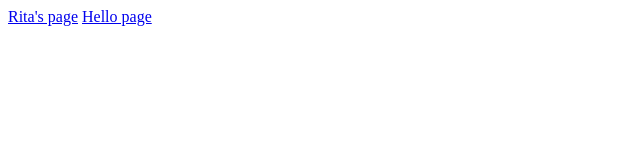
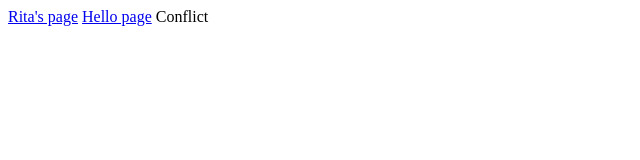
Before and after one commit to uitpm221-mmv/lab2, a plain HTML site: page index.html in a window 1280 px wide. Shown: the full height of the page, 0-640 px from the left. Drawn offline with Linux system fonts and the light colour scheme.

Commit message:
Update index.html
Add conflict

```diff
--- a/index.html
+++ b/index.html
@@ -6,5 +6,6 @@
   <body>
     <a href="https://github.com/uitpm221-mmv/lab2/blob/marharyta/rita_page.html">Rita's page</a>
     <a href="https://github.com/uitpm221-mmv/lab2/blob/vfbranch/rita_page.html">Hello page</a>
+  Conflict
   </body>
 </html>
```
